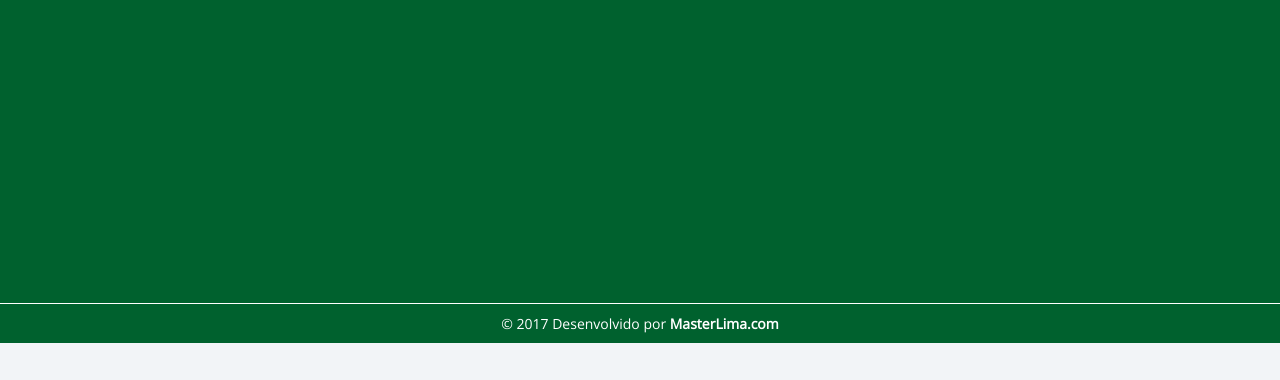
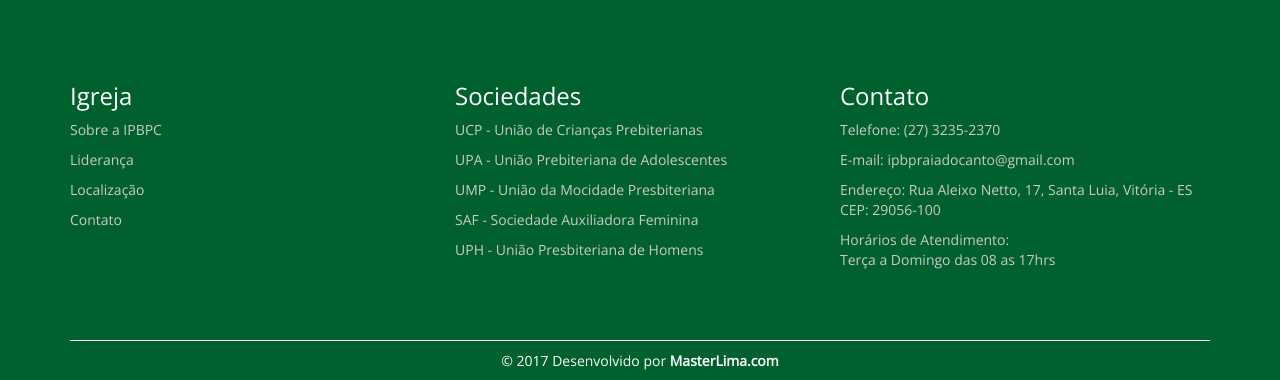
Before and after one commit to rodelima/ipbpc, a plain HTML site: page index.html in a window 1280 px wide. Shown: the part 3282-3662 px from the top of the page. Before the commit the page ends 3625 px from the top, so only its background shows below. Drawn offline with nearby package versions, Linux system fonts and the light colour scheme.

Commit message:
Initial commit5

```diff
--- a/index.html
+++ b/index.html
@@ -145,10 +145,36 @@
       </section>
     </div>
 
-    <footer>
-      <div class="footer-1"></div>
+    <footer class="bg-green">
+      <div class="container">
+      <div class="footer-1 section-margin row">
+        <div class="col-sm-4">
+          <h3>Igreja</h3>
+          <p>Sobre a IPBPC</p>
+          <p>Liderança</p>
+          <p>Localização</p>
+          <p>Contato</p>
+        </div>
+        <div class="col-sm-4">
+          <h3>Sociedades</h3>
+          <p>UCP - União de Crianças Prebiterianas</p>
+          <p>UPA - União Prebiteriana de Adolescentes</p>
+          <p>UMP - União da Mocidade Presbiteriana</p>
+          <p>SAF - Sociedade Auxiliadora Feminina</p>
+          <p>UPH - União Presbiteriana de Homens</p>
+        </div>
+        <div class="col-sm-4">
+          <h3>Contato</h3>
+          <p>Telefone: (27) 3235-2370</p>
+          <p>E-mail: ipbpraiadocanto@gmail.com</p>
+          <p>Endereço: Rua Aleixo Netto, 17, Santa Luia, Vitória - ES CEP: 29056-100</p>
+          <p>Horários de Atendimento:
+          <br>Terça a Domingo das 08 as 17hrs</p>
+        </div>
+      </div>
       <div class="footer-2">
         © 2017 Desenvolvido por <b><a style="color: white" href="https://masterlima.com">MasterLima.com</a></b>
+      </div>
       </div>
     </footer>
     <script src="https://use.fontawesome.com/6d10faf30d.js"></script>
--- a/style.css
+++ b/style.css
@@ -196,8 +196,10 @@ h2 {
 }
 
 .footer-1 {
-  background-color: #00612e;
-  height: 300px;
+  color: #ccc9c9;
+}
+
+.footer-1 h3 {
   color: white;
 }
 
```
